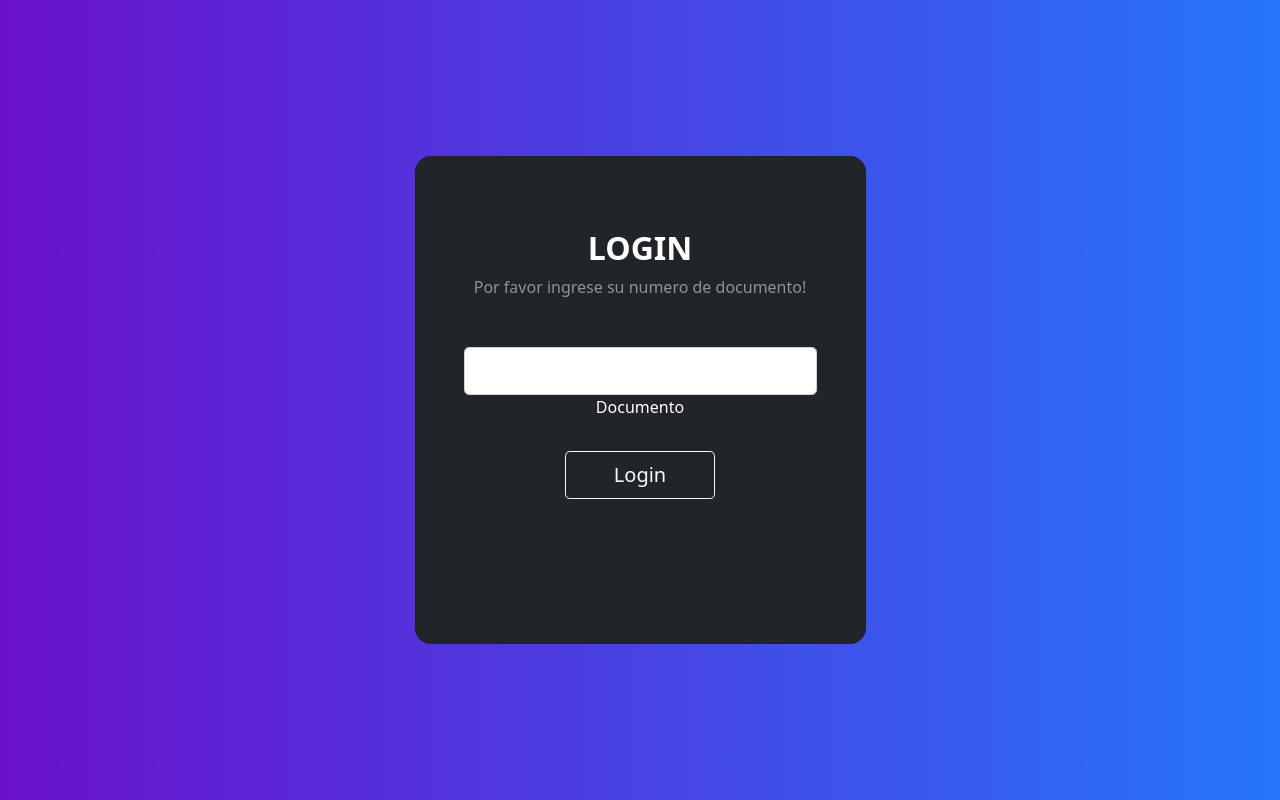
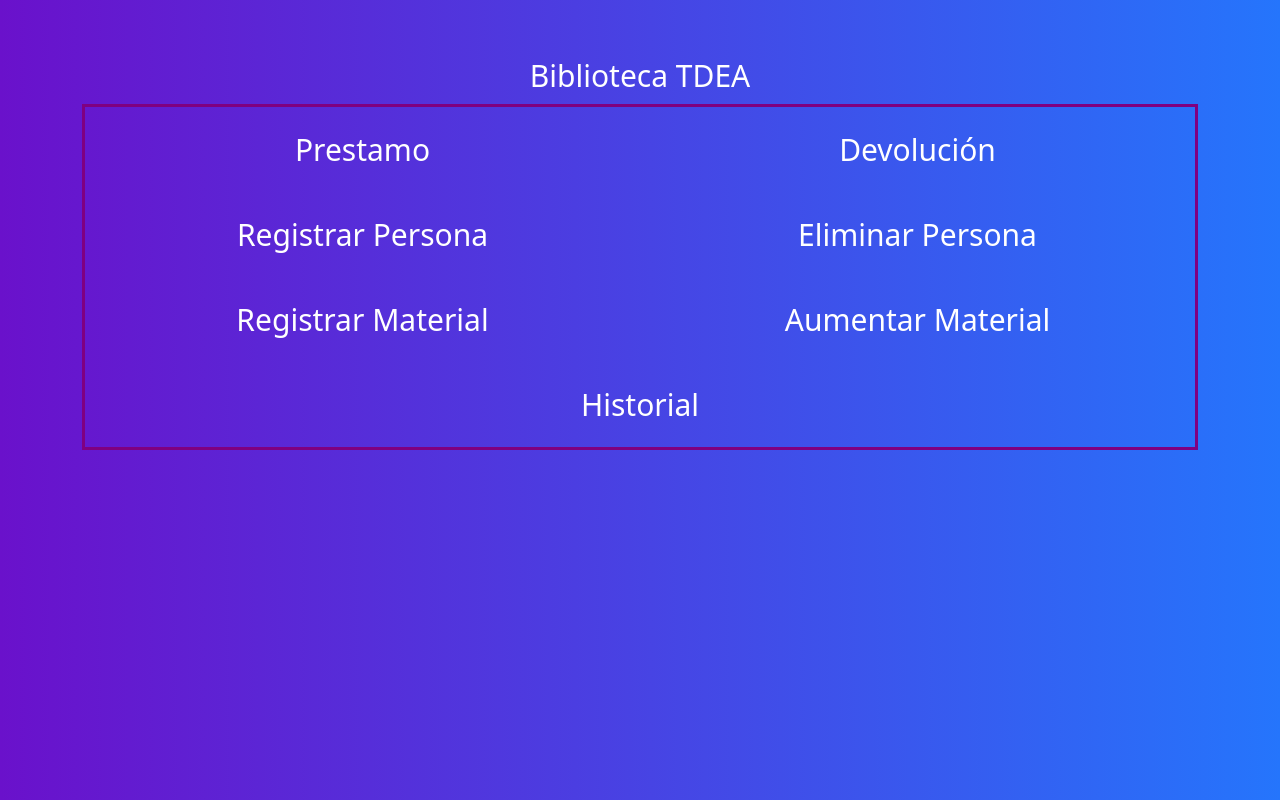
Before and after one commit to Melman520/DjangoProyectBiblioteca, a Django app: page / in a window 1280 px wide. Run offline with Django 4.2, Linux system fonts and the light colour scheme.

Commit message:
Creación e implementacion de menú layout

```diff
--- a/AppBiblioteca/static/css/style.css
+++ b/AppBiblioteca/static/css/style.css
@@ -7,4 +7,45 @@
 
 	/* W3C, IE 10+/ Edge, Firefox 16+, Chrome 26+, Opera 12+, Safari 7+ */
 	background: linear-gradient(to right, rgba(106, 17, 203, 1), rgba(37, 117, 252, 1))
-	}
+}
+
+table {
+	table-layout: fixed;
+	width: 100%;
+	border-collapse: collapse;
+	border: 3px solid purple;
+}
+
+thead th:nth-child(1) {
+	width: 30%;
+}
+
+thead th:nth-child(2) {
+	width: 20%;
+}
+
+thead th:nth-child(3) {
+	width: 15%;
+}
+
+thead th:nth-child(4) {
+	width: 35%;
+}
+
+th,td {
+	padding: 20px;
+}
+
+a:link, a:visited, a:active {
+    text-decoration:none;
+	font-size: 30px;
+	color: white;
+}
+
+a:hover {
+	color: white !important;
+}
+
+h1 {
+text-align: center;
+}
--- /dev/null
+++ b/AppBiblioteca/templates/aumentarMaterial.html
@@ -0,0 +1,5 @@
+{% extends 'layouts/menu.html' %}
+{% block title %}<title>Aumentar Material</title>{% endblock %}
+{% block content %}
+<h1>Aumentar Material</h1>
+{% endblock %}
--- /dev/null
+++ b/AppBiblioteca/templates/devolucion.html
@@ -0,0 +1,5 @@
+{% extends 'layouts/menu.html' %}
+{% block title %}<title>Devolución</title>{% endblock %}
+{% block content %}
+<h1>Devolución</h1>
+{% endblock %}
--- /dev/null
+++ b/AppBiblioteca/templates/eliminarPersona.html
@@ -0,0 +1,5 @@
+{% extends 'layouts/menu.html' %}
+{% block title %}<title>Eliminar Persona</title>{% endblock %}
+{% block content %}
+<h1>Eliminar Persona</h1>
+{% endblock %}
--- /dev/null
+++ b/AppBiblioteca/templates/historial.html
@@ -0,0 +1,5 @@
+{% extends 'layouts/menu.html' %}
+{% block title %}<title>Historial</title>{% endblock %}
+{% block content %}
+<h1>Historial</h1>
+{% endblock %}
--- a/AppBiblioteca/templates/index.html
+++ b/AppBiblioteca/templates/index.html
@@ -1,43 +1,4 @@
-{% load static %}
-<!DOCTYPE html>
-<html>
-<head>
-<meta http-equiv="Content-Type" content="text/html; charset=utf-8" />
-
-<title>Login</title>
-<link rel="stylesheet" type="text/css" href="{% static '/css/style.css' %}"/>
-<link href="https://cdn.jsdelivr.net/npm/bootstrap@5.0.2/dist/css/bootstrap.min.css" rel="stylesheet" integrity="sha384-EVSTQN3/azprG1Anm3QDgpJLIm9Nao0Yz1ztcQTwFspd3yD65VohhpuuCOmLASjC" crossorigin="anonymous">
-<!-- Font Google -->
-<script src="https://cdn.jsdelivr.net/npm/bootstrap@5.0.2/dist/js/bootstrap.bundle.min.js" integrity="sha384-MrcW6ZMFYlzcLA8Nl+NtUVF0sA7MsXsP1UyJoMp4YLEuNSfAP+JcXn/tWtIaxVXM" crossorigin="anonymous"></script>
-<meta name="viewport" content="width=device-width, initial-scale=1.0">
-</head>
-<body>
-  <section class="vh-100 gradient-custom">
-    <div class="container py-5 h-100">
-      <div class="row d-flex justify-content-center align-items-center h-100">
-        <div class="col-12 col-md-8 col-lg-6 col-xl-5">
-          <div class="card bg-dark text-white" style="border-radius: 1rem;">
-            <div class="card-body p-5 text-center">
-
-              <div class="mb-md-5 mt-md-4 pb-5">
-
-                <h2 class="fw-bold mb-2 text-uppercase">Login</h2>
-                <form method="POST">
-                    {% csrf_token %}
-                    <p class="text-white-50 mb-5">Por favor ingrese su numero de documento!</p>
-
-                    <div class="form-outline form-white mb-4">
-                    <input type="text" class="form-control form-control-lg" name="documento" />
-                    <label class="form-label">Documento</label>
-                    </div>
-                    <button class="btn btn-outline-light btn-lg px-5" type="submit">Login</button>
-                </form>
-              </div>
-            </div>
-          </div>
-        </div>
-      </div>
-    </div>
-  </section>
-</body>
-</html>
+{% extends 'layouts/menu.html' %}
+{% block title %}<title>Menú</title>{% endblock %}
+{% block content %}
+{% endblock %}
--- /dev/null
+++ b/AppBiblioteca/templates/layouts/menu.html
@@ -0,0 +1,40 @@
+{% load static %}
+<!DOCTYPE html>
+<html>
+<head>
+<meta http-equiv="Content-Type" content="text/html; charset=utf-8" />
+
+{% block title %}{% endblock %}
+<link rel="stylesheet" type="text/css" href="{% static '/css/style.css' %}"/>
+<link href="https://cdn.jsdelivr.net/npm/bootstrap@5.0.2/dist/css/bootstrap.min.css" rel="stylesheet" integrity="sha384-EVSTQN3/azprG1Anm3QDgpJLIm9Nao0Yz1ztcQTwFspd3yD65VohhpuuCOmLASjC" crossorigin="anonymous">
+<!-- Font Google -->
+<script src="https://cdn.jsdelivr.net/npm/bootstrap@5.0.2/dist/js/bootstrap.bundle.min.js" integrity="sha384-MrcW6ZMFYlzcLA8Nl+NtUVF0sA7MsXsP1UyJoMp4YLEuNSfAP+JcXn/tWtIaxVXM" crossorigin="anonymous"></script>
+<meta name="viewport" content="width=device-width, initial-scale=1.0">
+</head>
+<body>
+  <section class="vh-100 gradient-custom">
+    <div class="container py-5 h-100">
+      <h1><a href="{% url 'index' %}">Biblioteca TDEA</a></h1>
+      <table>
+        <tr>
+          <td width=10% align="center" ><a href="{% url 'Prestamo' %}">Prestamo</a></td>
+          <td width=10% align="center"><a href="{% url 'Devolucion' %}">Devolución</a></td>
+        </tr>
+        <tr>
+          <td width=10% align="center"><a href="{% url 'RegistrarPersona' %}">Registrar Persona</a></td>
+          <td width=10% align="center"><a href="{% url 'EliminarPersona' %}">Eliminar Persona</a></td>
+        </tr>
+        <tr>
+          <td width=10% align="center"><a href="{% url 'RegistrarMaterial' %}">Registrar Material</a></td>
+          <td width=10% align="center"><a href="{% url 'AumentarMaterial' %}">Aumentar Material</a></td>
+        </tr>
+        <tr>
+          <td width=10% align="center" colspan="2"><a href="{% url 'Historial' %}">Historial</a></td>
+        </tr>
+      </table><br>
+      {% block content %}
+      {% endblock %}
+    </div>
+  </section>
+</body>
+</html>
--- /dev/null
+++ b/AppBiblioteca/templates/prestamo.html
@@ -0,0 +1,5 @@
+{% extends 'layouts/menu.html' %}
+{% block title %}<title>Prestamo</title>{% endblock %}
+{% block content %}
+<h1>Prestamo</h1>
+{% endblock %}
--- /dev/null
+++ b/AppBiblioteca/templates/registrarPersona.html
@@ -0,0 +1,5 @@
+{% extends 'layouts/menu.html' %}
+{% block title %}<title>Registrar Persona</title>{% endblock %}
+{% block content %}
+<h1>Registrear Persona</h1>
+{% endblock %}
--- a/AppBiblioteca/views.py
+++ b/AppBiblioteca/views.py
@@ -3,13 +3,26 @@ from django.http import HttpResponse
 from .models import *
 
 # Create your views here.
-def login(request):
-    if request.method == 'GET':
-        return render(request, "index.html")
-    else:
-        documento = request.POST['documento']
-        try:
-            Persona.objects.get(cedula=documento)
-            return render(request, "RegistrarMaterial.html")
-        except:
-            return HttpResponse('Usuario no encontrado')
+def home(request):
+    return render(request, "index.html")
+
+def prestamo(request):
+    return render(request, "prestamo.html")
+
+def devolucion(request):
+    return render(request, "devolucion.html")
+
+def registrarPersona(request):
+    return render(request, "registrarPersona.html")
+
+def eliminarPersona(request):
+    return render(request, "eliminarPersona.html")
+
+def registrarMaterial(request):
+    return render(request, "registrarMaterial.html")
+
+def aumentarMaterial(request):
+    return render(request, "aumentarMaterial.html")
+
+def historial(request):
+    return render(request, "historial.html")
--- a/ProyectoBiblioteca/urls.py
+++ b/ProyectoBiblioteca/urls.py
@@ -19,5 +19,12 @@ from AppBiblioteca import views
 
 urlpatterns = [
     path('admin/', admin.site.urls),
-    path('', views.login)
+    path('', views.home, name='index'),
+    path('prestamo/', views.prestamo, name='Prestamo'),
+    path('devolucion/', views.devolucion, name='Devolucion'),
+    path('registrarPersona/', views.registrarPersona, name='RegistrarPersona'),
+    path('eliminarPersona/', views.eliminarPersona, name='EliminarPersona'),
+    path('registrarMaterial/', views.registrarMaterial, name='RegistrarMaterial'),
+    path('aumentarMaterial/', views.aumentarMaterial, name='AumentarMaterial'),
+    path('historial/', views.historial, name='Historial')
 ]
```
Also changed, not shown: AppBiblioteca/templates/RegistrarMaterial.html (+5 -12 lines).
